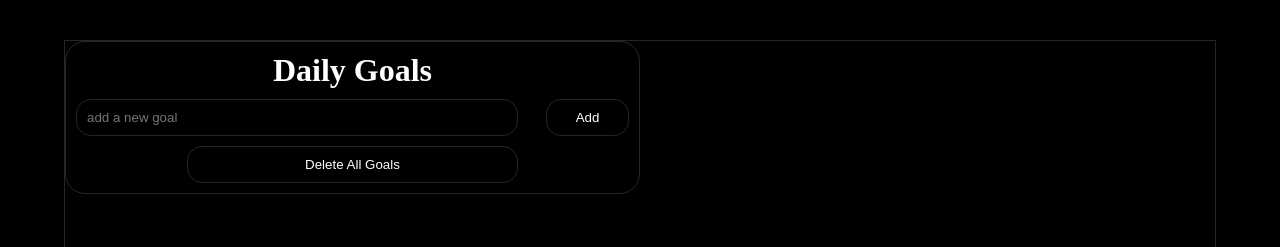
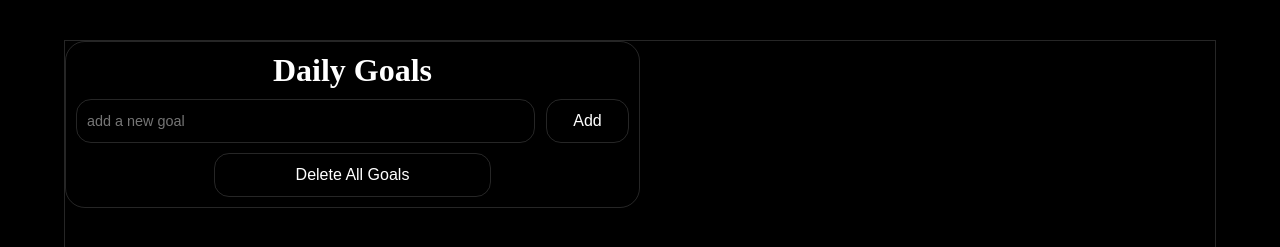
Before and after one commit to danifromecuador/daily, a React (Vite) app: page / in a window 1280 px wide. Shown: the top 247 px of the page. Built offline with nearby package versions, Linux system fonts and the light colour scheme.

Commit message:
Adjust font size according importance

```diff
--- a/src/App.css
+++ b/src/App.css
@@ -15,6 +15,7 @@
 
 h1 {
   text-align: center;
+  font-size: 2rem;
 }
 
 /* List and List Items styling */
@@ -32,6 +33,7 @@ li {
 /* Span inside list items styling */
 span {
   margin-left: 10px;
+  font-size: 0.9rem;
 }
 
 /* Completed goal styling */
@@ -58,7 +60,7 @@ span {
 
 .goal-input,
 .add-btn {
-  width: 80%;
+  width: 83%;
   padding: 10px;
   border-radius: 15px;
   border: 1px solid #cccccc2f;
@@ -67,9 +69,22 @@ span {
   color: white;
 }
 
+.goal-input, .add-btn {
+  height: 44px;
+}
+
 .goal-input:focus {
   outline: none;
 }
+
+.goal-input {
+  font-size: 0.9rem;
+}
+
+.add-btn, .delete-btn {
+  font-size: 1rem;
+}
+
 
 .add-btn {
   width: 15%;
@@ -90,7 +105,8 @@ span {
 }
 
 .delete-btn {
-  width: 60%;
+  width: 50%;
+  height: 44px;
   padding: 10px;
   border-radius: 15px;
   border: 1px solid #cccccc2f;
```
